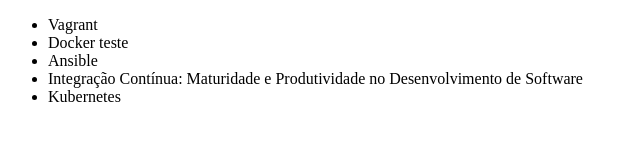
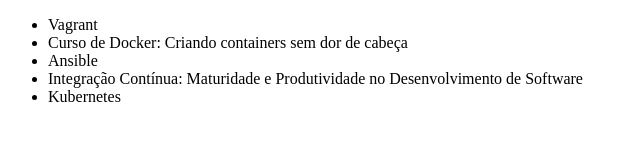
Before and after one commit to williamvaccari/alura-git, a plain HTML site: page index.html in a window 1280 px wide. Shown: the whole page, without its empty margins (0-640 px from the left). Drawn offline with Linux system fonts and the light colour scheme.

Commit message:
Alterando novamente curso Docker

```diff
--- a/index.html
+++ b/index.html
@@ -7,7 +7,7 @@
 <body>
     <ul>
         <li>Vagrant</li>
-        <li>Docker teste</li>
+        <li>Curso de Docker: Criando containers sem dor de cabeça</li>
         <li>Ansible</li>
         <li>Integração Contínua: Maturidade e Produtividade no Desenvolvimento de Software</li>
         <li>Kubernetes</li>
```
